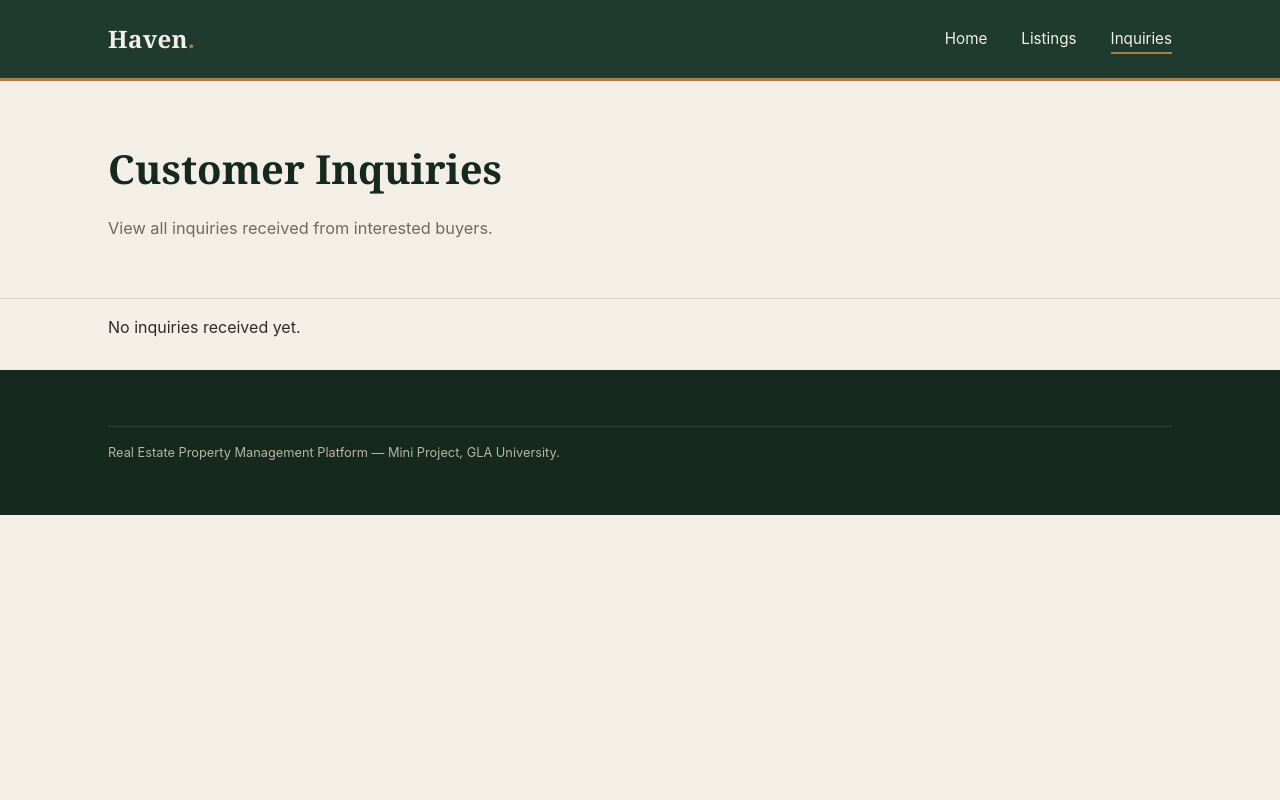
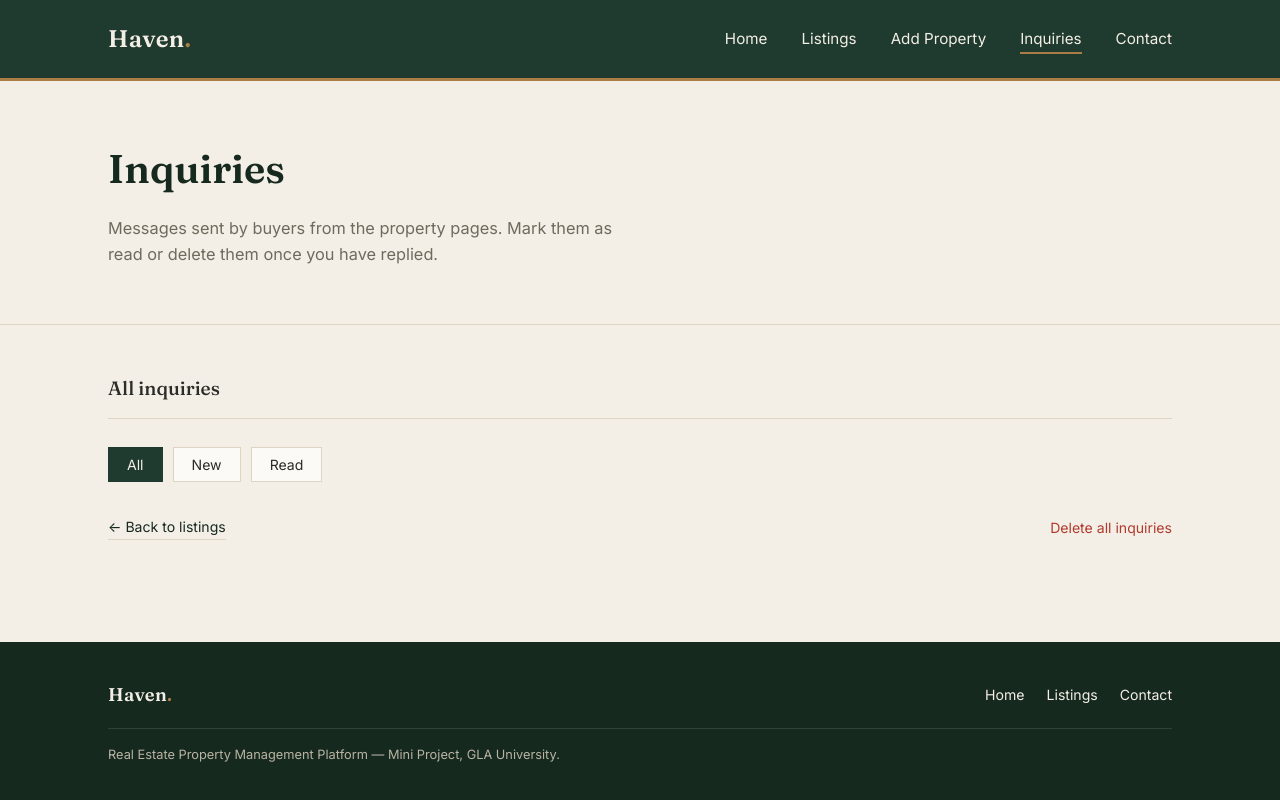
Before and after one commit to priyanshigoyal1cs24-jpg/Real-Estate-Property-Management-Platform-, a plain HTML site: page inquiries.html in a window 1280 px wide. Drawn offline with Linux system fonts and the light colour scheme.

Commit message:
Revise inquiries page layout and content
Updated inquiry page content and structure to improve clarity and functionality.

```diff
--- a/inquiries.html
+++ b/inquiries.html
@@ -4,6 +4,8 @@
 <meta charset="UTF-8">
 <meta name="viewport" content="width=device-width, initial-scale=1.0">
 <title>Inquiries — Haven</title>
+<link rel="preconnect" href="https://fonts.googleapis.com">
+<link href="https://fonts.googleapis.com/css2?family=Fraunces:wght@500;600&family=Inter:wght@400;500;600&display=swap" rel="stylesheet">
 <link rel="stylesheet" href="css/style.css">
 </head>
 <body>
@@ -15,7 +17,9 @@
       <ul>
         <li><a href="index.html">Home</a></li>
         <li><a href="listings.html">Listings</a></li>
+        <li><a href="add-property.html">Add Property</a></li>
         <li><a href="inquiries.html" class="active">Inquiries</a></li>
+        <li><a href="contact.html">Contact</a></li>
       </ul>
     </nav>
   </div>
@@ -23,24 +27,51 @@
 
 <section class="page-intro">
   <div class="wrap">
-    <h1>Customer Inquiries</h1>
-    <p>View all inquiries received from interested buyers.</p>
+    <h1>Inquiries</h1>
+    <p>Messages sent by buyers from the property pages. Mark them as read or delete them once you have replied.</p>
   </div>
 </section>
 
-<main class="wrap">
-  <div id="inquiry-list"></div>
-</main>
+<section class="listings-section">
+  <div class="wrap">
+
+    <div class="results-bar">
+      <h2>All inquiries</h2>
+      <span id="inquiry-count"></span>
+    </div>
+
+    <div class="filter-bar">
+      <button type="button" class="filter-btn active" data-tab="All">All</button>
+      <button type="button" class="filter-btn" data-tab="New">New</button>
+      <button type="button" class="filter-btn" data-tab="Read">Read</button>
+    </div>
+
+    <div class="inquiry-list" id="inquiry-list"></div>
+
+    <p class="reset-row">
+      <a href="listings.html" class="action-link">← Back to listings</a>
+      <button type="button" class="action-delete" id="clear-all">Delete all inquiries</button>
+    </p>
+
+  </div>
+</section>
 
 <footer class="site-footer">
   <div class="wrap">
-    <p class="footer-note">
-      Real Estate Property Management Platform — Mini Project, GLA University.
-    </p>
+    <div class="footer-row">
+      <span class="brand">Haven<span>.</span></span>
+      <ul class="footer-links">
+        <li><a href="index.html">Home</a></li>
+        <li><a href="listings.html">Listings</a></li>
+        <li><a href="contact.html">Contact</a></li>
+      </ul>
+    </div>
+    <p class="footer-note">Real Estate Property Management Platform — Mini Project, GLA University.</p>
   </div>
 </footer>
 
 <script src="js/data.js"></script>
-<script src="js/inquiry.js"></script>
+<script src="js/inquiries.js"></script>
+
 </body>
 </html>
```
